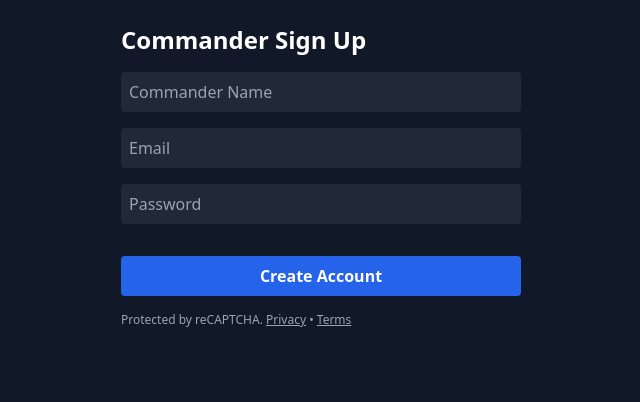
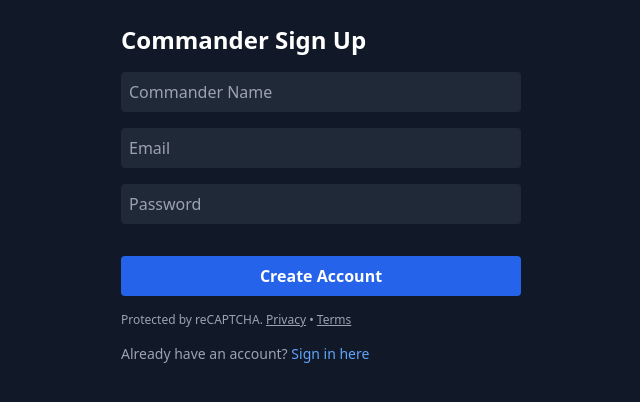
Before and after one commit to PCGN-ED/elite-ui, a React (Vite) app: page /signup in a window 1280 px wide. Shown: the top 402 px of the page, without its empty margins (319-959 px from the left). Built offline with nearby package versions, Linux system fonts and the light colour scheme.

Commit message:
Fix reCAPTCHA load using dynamic script injection

```diff
--- a/src/pages/SignUp.jsx
+++ b/src/pages/SignUp.jsx
@@ -1,5 +1,5 @@
 import { useState, useEffect } from 'react';
-import { useNavigate } from 'react-router-dom';
+import { useNavigate, Link } from 'react-router-dom';
 
 export default function SignUp({ setIsAuthenticated }) {
   const [form, setForm] = useState({ username: '', email: '', password: '' });
@@ -112,6 +112,12 @@
       <div className="mt-4 text-xs text-gray-400">
         Protected by reCAPTCHA. <a href="https://policies.google.com/privacy" className="underline">Privacy</a> • <a href="https://policies.google.com/terms" className="underline">Terms</a>
       </div>
+      <p className="text-sm text-gray-400 mt-4">
+        Already have an account?{' '}
+        <Link to="/signin" className="text-blue-400 hover:underline">
+          Sign in here
+        </Link>
+      </p>
     </div>
   );
 }
```
